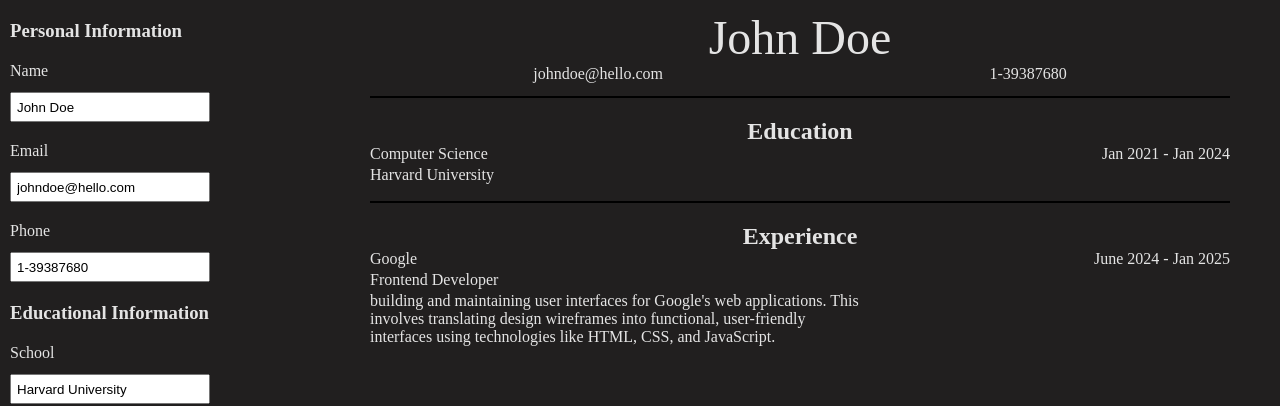
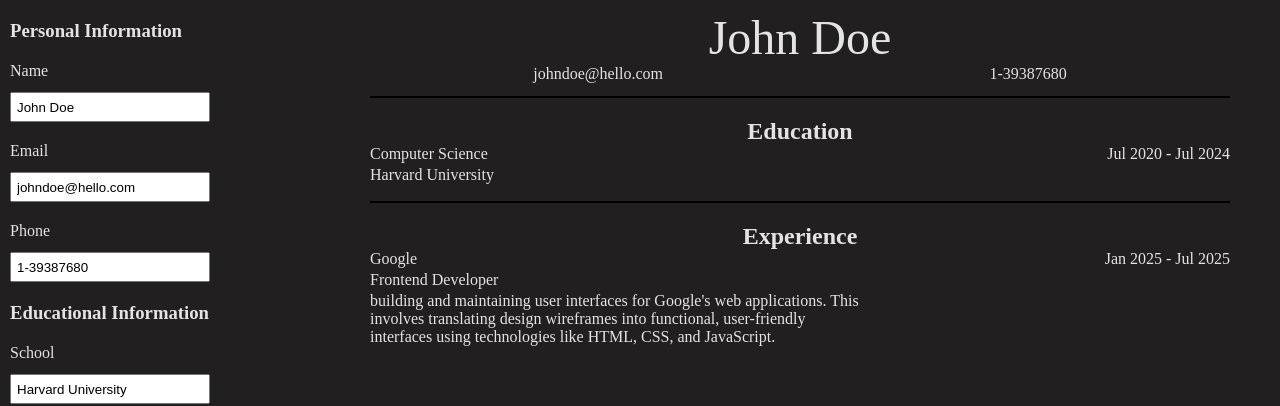
Before and after one commit to j1ngye/cv-application, a React (Vite) app: page / in a window 1280 px wide. Shown: the top 406 px of the page. Built offline with nearby package versions, Linux system fonts and the light colour scheme.

Commit message:
Add a date format function and use it

```diff
--- a/src/components/Form.jsx
+++ b/src/components/Form.jsx
@@ -12,16 +12,16 @@ export default function Form() {
   const [educational, setEducational] = useState({
     school: "Harvard University",
     major: "Computer Science",
-    dateIn: "Jan 2021",
-    dateOut: "Jan 2024",
+    dateIn: formatDate("2020-07-25"),
+    dateOut: formatDate("2024-07-25"),
   });
   const [practical, setPractical] = useState({
     company: "Google",
     title: "Frontend Developer",
     responsibility:
       "building and maintaining user interfaces for Google's web applications. This involves translating design wireframes into functional, user-friendly interfaces using technologies like HTML, CSS, and JavaScript.",
-    dateIn: "June 2024",
-    dateOut: "Jan 2025",
+    dateIn: formatDate("2025-01-01"),
+    dateOut: formatDate("2025-07-25"),
   });
   return (
     <>
@@ -38,3 +38,11 @@ export default function Form() {
     </>
   );
 }
+
+function formatDate(inputDate) {
+  const date = new Date(inputDate);
+  return new Intl.DateTimeFormat("en-US", {
+    month: "short",
+    year: "numeric",
+  }).format(date);
+}
```
